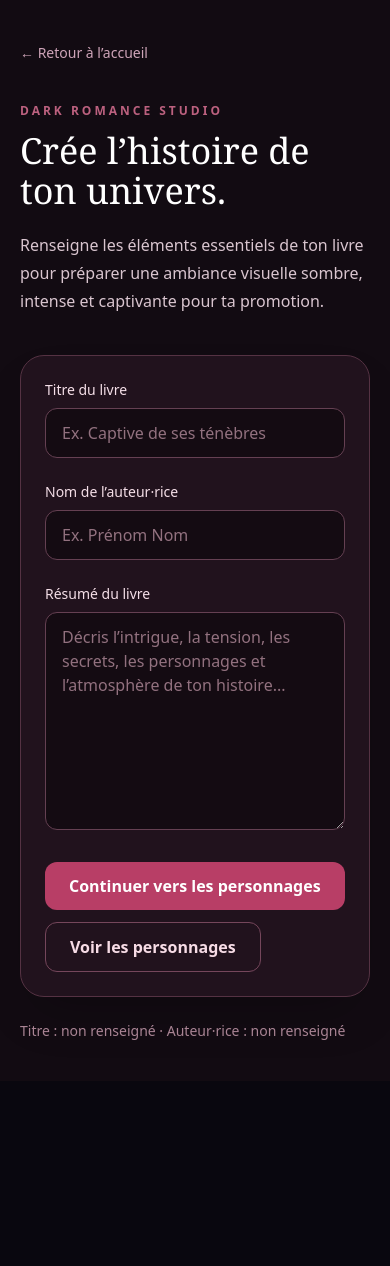
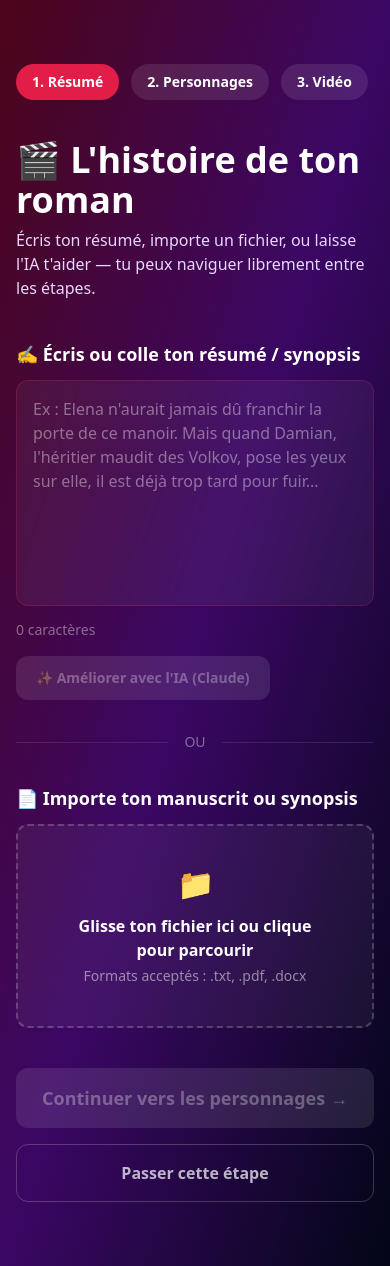
Before and after one commit to picxsee/dark-romance-promo, a Next.js app: page /generate in a window 390 px wide. Before the commit the page ends 1081 px from the top, so only its background shows below. Built offline with nearby package versions, Linux system fonts and the light colour scheme.

Commit message:
Update page.tsx

```diff
--- a/app/generate/page.tsx
+++ b/app/generate/page.tsx
@@ -1,101 +1,220 @@
-"use client";
+'use client';
 
-import { useState } from "react";
-import Link from "next/link";
+import { useState, useRef, useEffect } from 'react';
+import { useRouter } from 'next/navigation';
+import Link from 'next/link';
 
 export default function GeneratePage() {
-  const [title, setTitle] = useState("");
-  const [summary, setSummary] = useState("");
-  const [author, setAuthor] = useState("");
+  const router = useRouter();
+  const [summary, setSummary] = useState('');
+  const [improvedSummary, setImprovedSummary] = useState<string | null>(null);
+  const [fileName, setFileName] = useState<string | null>(null);
+  const [dragActive, setDragActive] = useState(false);
+  const [loadingIA, setLoadingIA] = useState(false);
+  const [errorIA, setErrorIA] = useState<string | null>(null);
+  const fileInputRef = useRef<HTMLInputElement>(null);
+
+  useEffect(() => {
+    const saved = sessionStorage.getItem('novel_summary');
+    if (saved) setSummary(saved);
+  }, []);
+
+  const handleFile = async (file: File) => {
+    setFileName(file.name);
+    if (file.type === 'text/plain' || file.name.endsWith('.txt')) {
+      const text = await file.text();
+      setSummary(text.slice(0, 4000));
+    }
+  };
+
+  const handleDrop = (e: React.DragEvent) => {
+    e.preventDefault();
+    setDragActive(false);
+    const file = e.dataTransfer.files?.[0];
+    if (file) handleFile(file);
+  };
+
+  const handleFileInput = (e: React.ChangeEvent<HTMLInputElement>) => {
+    const file = e.target.files?.[0];
+    if (file) handleFile(file);
+  };
+
+  const handleImproveWithAI = async () => {
+    if (!summary.trim()) return;
+    setLoadingIA(true);
+    setErrorIA(null);
+    setImprovedSummary(null);
+    try {
+      const res = await fetch('/api/improve-summary', {
+        method: 'POST',
+        headers: { 'Content-Type': 'application/json' },
+        body: JSON.stringify({ text: summary }),
+      });
+      if (!res.ok) throw new Error('Erreur API');
+      const data = await res.json();
+      setImprovedSummary(data.improved);
+    } catch (err) {
+      setErrorIA("L'IA n'a pas pu réécrire le texte. Réessaie.");
+    } finally {
+      setLoadingIA(false);
+    }
+  };
+
+  const acceptImproved = () => {
+    if (improvedSummary) {
+      setSummary(improvedSummary);
+      setImprovedSummary(null);
+      sessionStorage.setItem('novel_summary', improvedSummary);
+    }
+  };
+
+  const rejectImproved = () => setImprovedSummary(null);
+
+  const saveAndGoTo = (path: string) => {
+    sessionStorage.setItem('novel_summary', summary);
+    if (fileName) sessionStorage.setItem('novel_file_name', fileName);
+    router.push(path);
+  };
+
+  const canContinue = summary.trim().length > 0 || fileName !== null;
 
   return (
-    <main className="min-h-screen bg-[#120b12] px-5 py-10 text-[#f8edf3] md:px-10">
-      <div className="mx-auto max-w-4xl">
+    <main className="min-h-screen bg-gradient-to-br from-rose-950 via-purple-950 to-slate-950 text-white">
+      <div className="container mx-auto px-4 py-16 max-w-3xl">
+        {/* Navigation libre entre étapes */}
+        <nav className="flex gap-3 mb-10">
+          <span className="px-4 py-2 rounded-full bg-rose-600 text-sm font-semibold">
+            1. Résumé
+          </span>
           <Link
-          href="/"
-          className="mb-10 inline-flex items-center gap-2 text-sm text-[#cfa5b9] transition hover:text-white"
+            href="/characters"
+            className="px-4 py-2 rounded-full bg-white/10 hover:bg-white/20 text-sm font-semibold transition-colors"
           >
-          ← Retour à l’accueil
+            2. Personnages
           </Link>
+          <Link
+            href="/video"
+            className="px-4 py-2 rounded-full bg-white/10 hover:bg-white/20 text-sm font-semibold transition-colors"
+          >
+            3. Vidéo
+          </Link>
+        </nav>
 
-        <header className="mb-10">
-          <p className="mb-3 text-xs font-semibold uppercase tracking-[0.25em] text-[#bc617f]">
-            Dark Romance Studio
+        <h1 className="text-4xl font-bold mb-2">🎬 L'histoire de ton roman</h1>
+        <p className="text-purple-200 mb-10">
+          Écris ton résumé, importe un fichier, ou laisse l'IA t'aider — tu peux naviguer librement entre les étapes.
         </p>
 
-          <h1 className="font-serif text-4xl text-white md:text-6xl">
-            Crée l’histoire de ton univers.
-          </h1>
-
-          <p className="mt-5 max-w-2xl text-base leading-7 text-[#d9c5cf] md:text-lg">
-            Renseigne les éléments essentiels de ton livre pour préparer une
-            ambiance visuelle sombre, intense et captivante pour ta promotion.
-          </p>
-        </header>
-
-        <section className="rounded-3xl border border-[#553243] bg-[#21121d] p-6 shadow-2xl shadow-black/20 md:p-10">
-          <div className="grid gap-6">
-            <label className="grid gap-2">
-              <span className="text-sm font-medium text-[#f5dfe8]">
-                Titre du livre
-              </span>
-              <input
-                type="text"
-                value={title}
-                onChange={(event) => setTitle(event.target.value)}
-                placeholder="Ex. Captive de ses ténèbres"
-                className="w-full rounded-xl border border-[#654052] bg-[#140b12] px-4 py-3 text-white outline-none placeholder:text-[#92717f] focus:border-[#d4678b]"
-              />
+        {/* Zone de texte */}
+        <div className="mb-4">
+          <label className="block text-lg font-semibold mb-3">
+            ✍️ Écris ou colle ton résumé / synopsis
           </label>
-
-            <label className="grid gap-2">
-              <span className="text-sm font-medium text-[#f5dfe8]">
-                Nom de l’auteur·rice
-              </span>
-              <input
-                type="text"
-                value={author}
-                onChange={(event) => setAuthor(event.target.value)}
-                placeholder="Ex. Prénom Nom"
-                className="w-full rounded-xl border border-[#654052] bg-[#140b12] px-4 py-3 text-white outline-none placeholder:text-[#92717f] focus:border-[#d4678b]"
-              />
-            </label>
-
-            <label className="grid gap-2">
-              <span className="text-sm font-medium text-[#f5dfe8]">
-                Résumé du livre
-              </span>
           <textarea
             value={summary}
-                onChange={(event) => setSummary(event.target.value)}
-                placeholder="Décris l’intrigue, la tension, les secrets, les personnages et l’atmosphère de ton histoire..."
+            onChange={(e) => setSummary(e.target.value)}
+            placeholder="Ex : Elena n'aurait jamais dû franchir la porte de ce manoir. Mais quand Damian, l'héritier maudit des Volkov, pose les yeux sur elle, il est déjà trop tard pour fuir..."
             rows={8}
-                className="w-full resize-y rounded-xl border border-[#654052] bg-[#140b12] px-4 py-3 text-white outline-none placeholder:text-[#92717f] focus:border-[#d4678b]"
+            className="w-full rounded-xl bg-white/5 backdrop-blur-sm border border-rose-500/20 focus:border-rose-500/60 outline-none p-4 text-white placeholder-white/40 resize-none transition-colors"
           />
-            </label>
+          <p className="text-sm text-white/40 mt-2">{summary.length} caractères</p>
+        </div>
 
-            <div className="mt-2 flex flex-wrap gap-3">
+        {/* Bouton IA */}
+        <div className="mb-8">
           <button
-                type="button"
-                className="rounded-xl bg-[#b83e66] px-6 py-3 font-semibold text-white transition hover:bg-[#d54d79]"
+            onClick={handleImproveWithAI}
+            disabled={!summary.trim() || loadingIA}
+            className={`px-5 py-3 rounded-xl font-semibold text-sm transition-colors ${
+              !summary.trim() || loadingIA
+                ? 'bg-white/10 text-white/30 cursor-not-allowed'
+                : 'bg-gradient-to-r from-violet-600 to-fuchsia-600 hover:from-violet-500 hover:to-fuchsia-500'
+            }`}
           >
-                Continuer vers les personnages
+            {loadingIA ? '✨ Réécriture en cours...' : '✨ Améliorer avec l\'IA (Claude)'}
           </button>
+          {errorIA && <p className="text-red-400 text-sm mt-2">{errorIA}</p>}
+        </div>
 
-              <Link
-                href="/characters"
-                className="rounded-xl border border-[#75465b] px-6 py-3 font-semibold text-[#f7dce6] transition hover:bg-[#321825]"
+        {/* Validation de la version IA */}
+        {improvedSummary && (
+          <div className="mb-8 rounded-xl border border-fuchsia-500/40 bg-fuchsia-500/5 p-6">
+            <h3 className="font-bold text-lg mb-3">✨ Version réécrite par l'IA</h3>
+            <p className="text-white/80 whitespace-pre-wrap mb-5">{improvedSummary}</p>
+            <div className="flex gap-3">
+              <button
+                onClick={acceptImproved}
+                className="px-5 py-2 rounded-lg bg-green-600 hover:bg-green-500 font-semibold text-sm transition-colors"
               >
-                Voir les personnages
-              </Link>
+                ✅ Valider cette version
+              </button>
+              <button
+                onClick={rejectImproved}
+                className="px-5 py-2 rounded-lg bg-white/10 hover:bg-white/20 font-semibold text-sm transition-colors"
+              >
+                ✏️ Garder mon texte / corriger
+              </button>
             </div>
           </div>
-        </section>
+        )}
 
-        <p className="mt-6 text-sm text-[#a98494]">
-          Titre : {title || "non renseigné"} · Auteur·rice :{" "}
-          {author || "non renseigné"}
-        </p>
+        <div className="flex items-center gap-4 mb-8">
+          <div className="h-px flex-1 bg-white/10" />
+          <span className="text-white/40 text-sm">OU</span>
+          <div className="h-px flex-1 bg-white/10" />
+        </div>
+
+        {/* Zone d'upload */}
+        <div className="mb-10">
+          <label className="block text-lg font-semibold mb-3">
+            📄 Importe ton manuscrit ou synopsis
+          </label>
+          <div
+            onDragOver={(e) => { e.preventDefault(); setDragActive(true); }}
+            onDragLeave={() => setDragActive(false)}
+            onDrop={handleDrop}
+            onClick={() => fileInputRef.current?.click()}
+            className={`rounded-xl border-2 border-dashed p-10 text-center cursor-pointer transition-colors ${
+              dragActive ? 'border-rose-500 bg-rose-500/10' : 'border-white/20 hover:border-purple-500/50 bg-white/5'
+            }`}
+          >
+            <input ref={fileInputRef} type="file" accept=".txt,.pdf,.docx" onChange={handleFileInput} className="hidden" />
+            {fileName ? (
+              <div>
+                <p className="text-2xl mb-2">✅</p>
+                <p className="font-semibold">{fileName}</p>
+                <p className="text-sm text-white/50 mt-1">Clique pour changer de fichier</p>
+              </div>
+            ) : (
+              <div>
+                <p className="text-3xl mb-3">📁</p>
+                <p className="font-semibold">Glisse ton fichier ici ou clique pour parcourir</p>
+                <p className="text-sm text-white/50 mt-1">Formats acceptés : .txt, .pdf, .docx</p>
+              </div>
+            )}
+          </div>
+        </div>
+
+        {/* Navigation libre : accès direct aux personnages, avec ou sans résumé rempli */}
+        <div className="flex flex-col sm:flex-row gap-4">
+          <button
+            onClick={() => saveAndGoTo('/characters')}
+            disabled={!canContinue}
+            className={`flex-1 py-4 rounded-xl font-bold text-lg transition-all ${
+              canContinue
+                ? 'bg-gradient-to-r from-rose-600 to-purple-600 hover:from-rose-500 hover:to-purple-500 cursor-pointer'
+                : 'bg-white/10 text-white/30 cursor-not-allowed'
+            }`}
+          >
+            Continuer vers les personnages →
+          </button>
+          <button
+            onClick={() => router.push('/characters')}
+            className="py-4 px-6 rounded-xl font-semibold text-white/70 hover:text-white border border-white/20 hover:border-white/40 transition-colors"
+          >
+            Passer cette étape
+          </button>
+        </div>
       </div>
     </main>
   );
```
Lines whose indentation alone changed are shown as unchanged.
